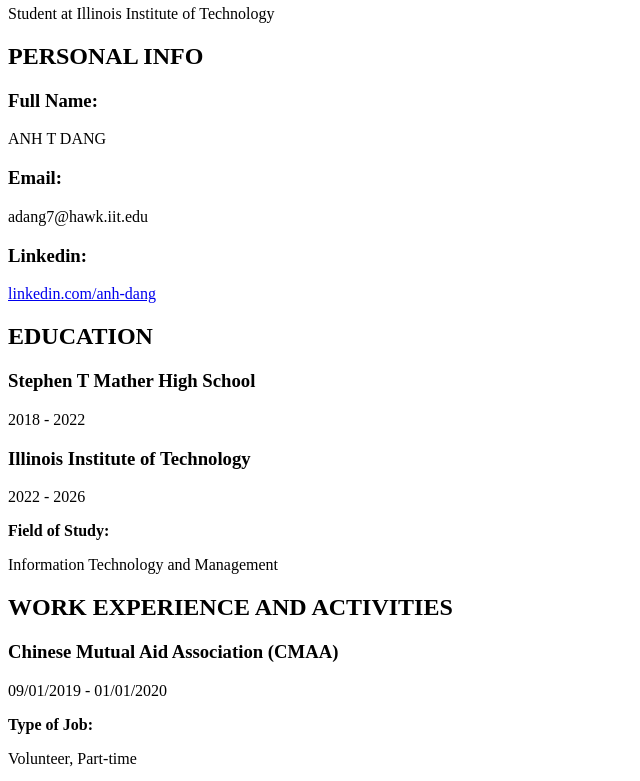
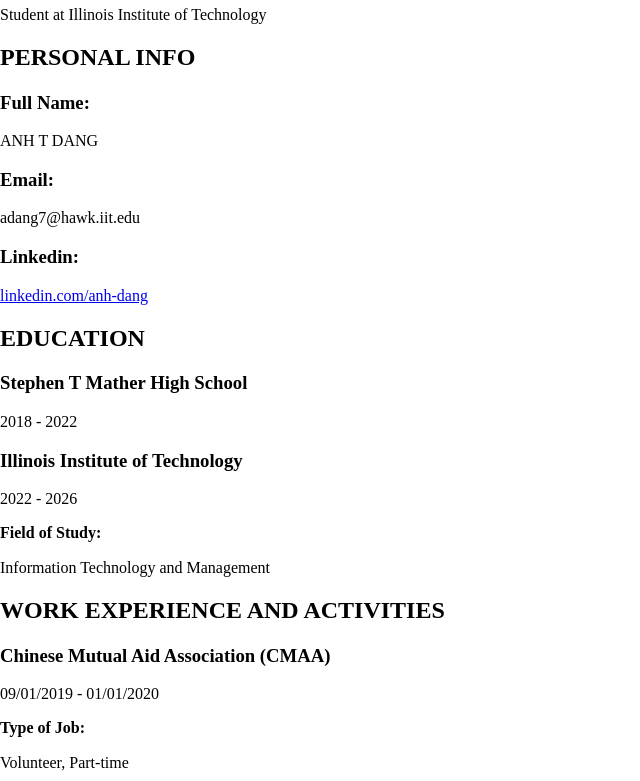
Before and after one commit to anhdang00/project3, a plain HTML site: page index.html in a window 1280 px wide. Shown: the part 145-926 px from the top of the page, without its empty margins (0-640 px from the left). Drawn offline with Linux system fonts and the light colour scheme.

Commit message:
adding links to css files

```diff
--- a/index.html
+++ b/index.html
@@ -3,6 +3,8 @@
 <head>
   <meta charset="utf-8">
   <title>Resume</title>
+  <link rel="stylesheet" type="text/css" href="css/normalize.css">
+  <link rel="stylesheet" type="text/css" href="css/style.css">
 </head>
 
 <body>
```
Also changed, not shown: page2.html (+2 -0 lines), page3.html (+2 -0 lines), css/style.css (added).
